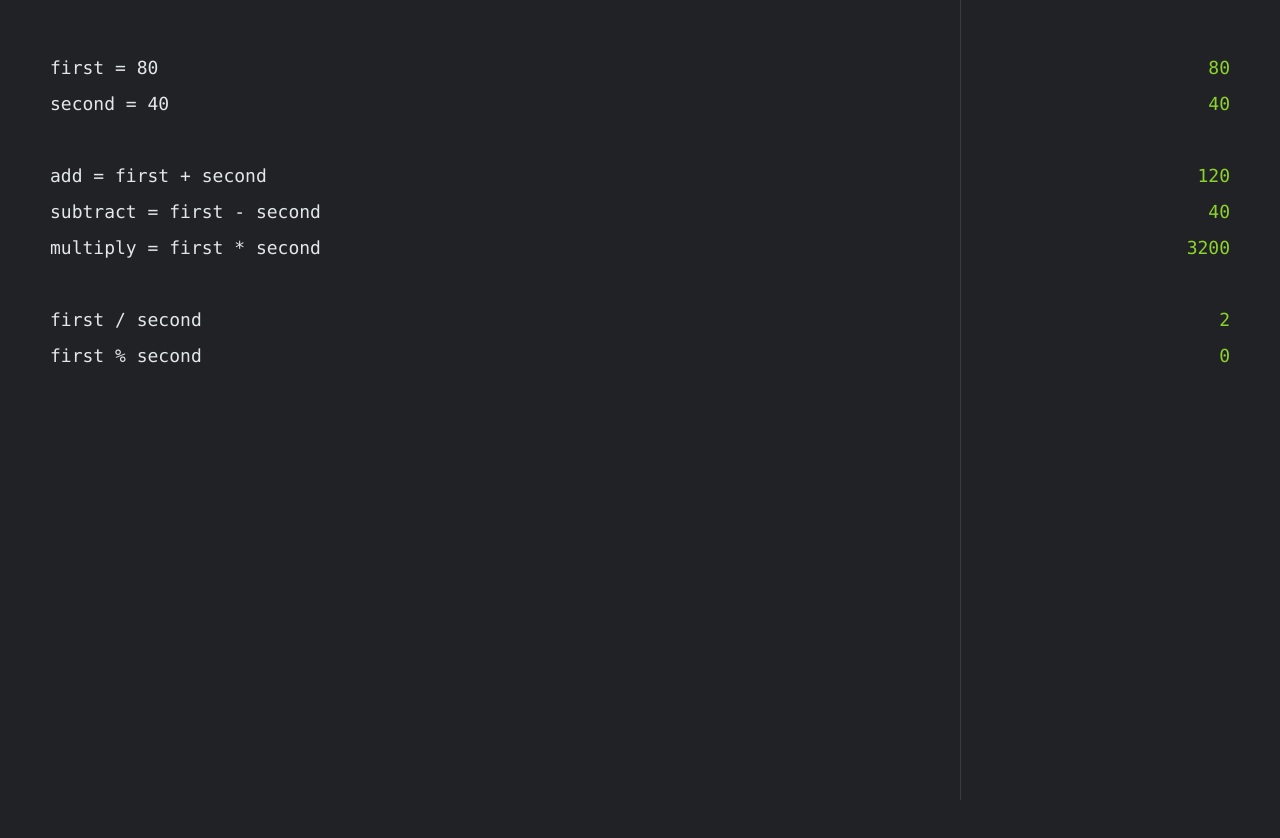
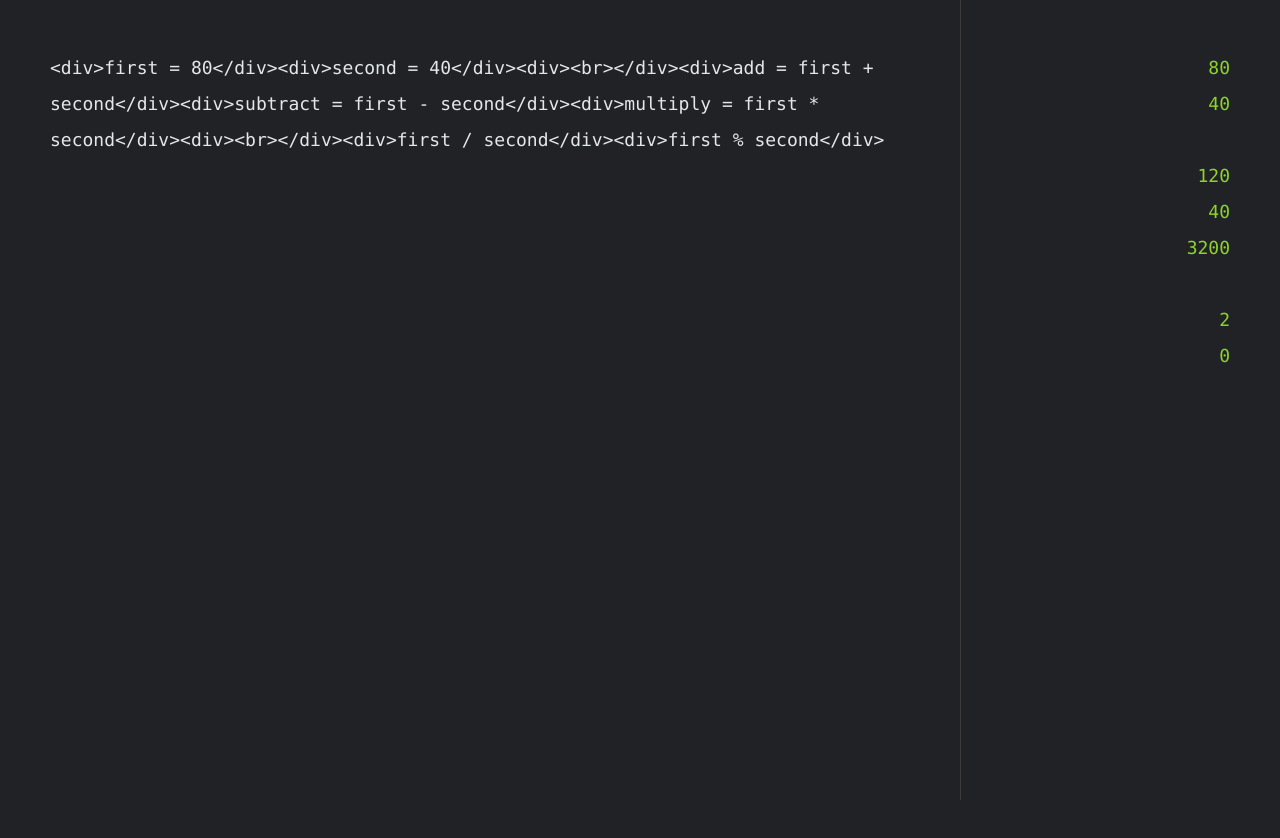
Before and after one commit to ozgrozer/billy, a React app: page / in a window 1280 px wide. Shown: the top 838 px of the page. Built offline with nearby package versions, Linux system fonts and the light colour scheme; the HTML template or start-up script is replaced by a standard one.

Commit message:
Use textarea instead of content editable

```diff
--- a/src/css/style.scss
+++ b/src/css/style.scss
@@ -26,7 +26,16 @@ html, body, #root, #app {
 body {
   margin: 0;
   background-color: #212226;
+}
+
+body, textarea {
   font-family: Menlo, -apple-system, BlinkMacSystemFont, 'Segoe UI', Roboto, Helvetica, Arial, sans-serif, 'Apple Color Emoji', 'Segoe UI Emoji', 'Segoe UI Symbol';
+}
+
+textarea {
+  border: none;
+  resize: none;
+  background-color: transparent;
 }
 
 #app {
--- a/src/js/App.jsx
+++ b/src/js/App.jsx
@@ -21,7 +21,7 @@ const App = () => {
   const [output, setOutput] = useState(defaultOutput)
 
   const inputOnChange = e => {
-    const input = sanitize(e.target.innerHTML)
+    const input = sanitize(e.target.value)
     const output = calculate(input)
     setOutput(output)
     window.localStorage.setItem('input', input)
@@ -29,12 +29,10 @@ const App = () => {
 
   return (
     <div id='app'>
-      <div
+      <textarea
         id='input'
-        contentEditable
-        onInput={inputOnChange}
-        suppressContentEditableWarning
-        dangerouslySetInnerHTML={{ __html: defaultInput }}
+        value={defaultInput}
+        onChange={inputOnChange}
       />
       <div id='line' />
       <div id='output'>{output}</div>
```
